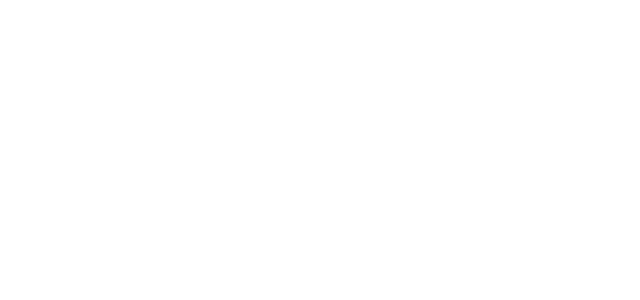
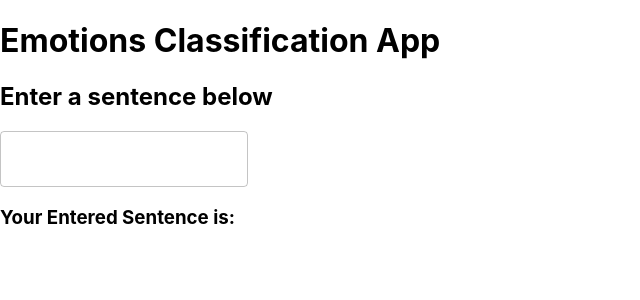
Before and after one commit to olast45/Emotions-Prediction-App, a React (Create React App) app in the folder app-frontend/: page / in a window 1280 px wide. Shown: the top 300 px of the page, without its empty margins (0-640 px from the left). Built offline with nearby package versions, Linux system fonts and the light colour scheme.

Commit message:
feat: Add a text field component

```diff
--- a/app-frontend/package.json
+++ b/app-frontend/package.json
@@ -3,6 +3,11 @@
   "version": "0.1.0",
   "private": true,
   "dependencies": {
+    "@emotion/react": "^11.11.4",
+    "@emotion/styled": "^11.11.5",
+    "@mui/material": "^5.15.14",
+    "@mui/styled-engine": "^5.15.14",
+    "@mui/system": "^5.15.14",
     "@testing-library/jest-dom": "^5.17.0",
     "@testing-library/react": "^13.4.0",
     "@testing-library/user-event": "^13.5.0",
--- a/app-frontend/src/App.js
+++ b/app-frontend/src/App.js
@@ -1,10 +1,11 @@
 import './App.css';
+import TextFieldComponent from './components/textField';
 
-function App() {
+export default function App() {
   return (
-    <div className="App">
+    <div id="title">
+      <h1>Emotions Classification App</h1>
+      <TextFieldComponent />
     </div>
   );
 }
-
-export default App;
--- /dev/null
+++ b/app-frontend/src/components/textField.jsx
@@ -0,0 +1,22 @@
+import React, { useState } from "react";
+import TextField from "@mui/material/TextField";
+
+const TextFieldComponent = () => {
+    const [sentence, setSentence] = useState("");
+
+    return (
+        <div id="text-component">
+            <h2>Enter a sentence below</h2>
+            <TextField
+                value={sentence}
+                onChange={(e) => {
+                    setSentence(e.target.value);
+                }}
+                className="TextField"
+            />
+            <h3>Your Entered Sentence is: {sentence} </h3>
+        </div>
+    );
+};
+
+export default TextFieldComponent;
```
Also changed, not shown: 1 other file (tests, documents, lock files or other folders).
